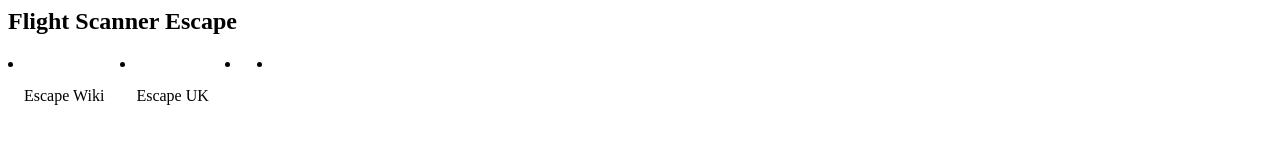
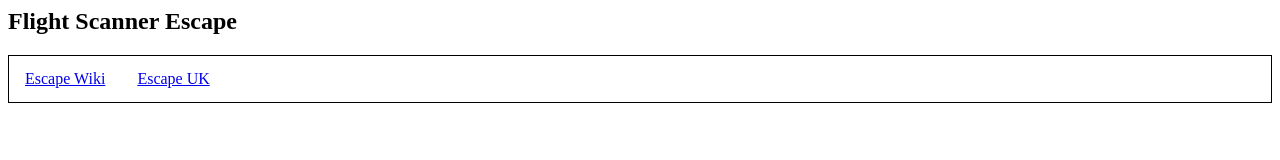
Before and after one commit to OliverHeib/SkyscannerEscape, a plain HTML site: page insertUpper.html in a window 1280 px wide. Drawn offline with Linux system fonts and the light colour scheme.

Commit message:
Update Stylesheet.css

```diff
--- a/Stylesheet.css
+++ b/Stylesheet.css
@@ -1,30 +1,19 @@
 
 /* Style the navagation */
+nav {
+    list-style-type: none; /* makes it no bullet points */
+    overflow: hidden;
+    border: 1px solid ;
+    background-color: #ffffff;
 
-                ul {
-                    list-style-type: none;
-                    margin: 0;
-                    padding: 0;
-                    overflow: hidden;
-                    background-color: #333;
-                }
+}
 
-                li {
-                    float: left;
-                }
-
-                li a {
-                    display: block;
-                    color: black;
-                    text-align: center;
-                    padding: 14px 16px;
-                    text-decoration: none;
-                }
-
-                li a:hover {
-                    background-color: rgb(1, 5, 250);
-                }
-
+nav li a {
+	display: block;
+    text-align: center;
+    padding: 14px 16px;
+	float: left; /* makes the navigation bar horiztonal */
+}
 
 
 @media (max-width: 800px)	{
```
